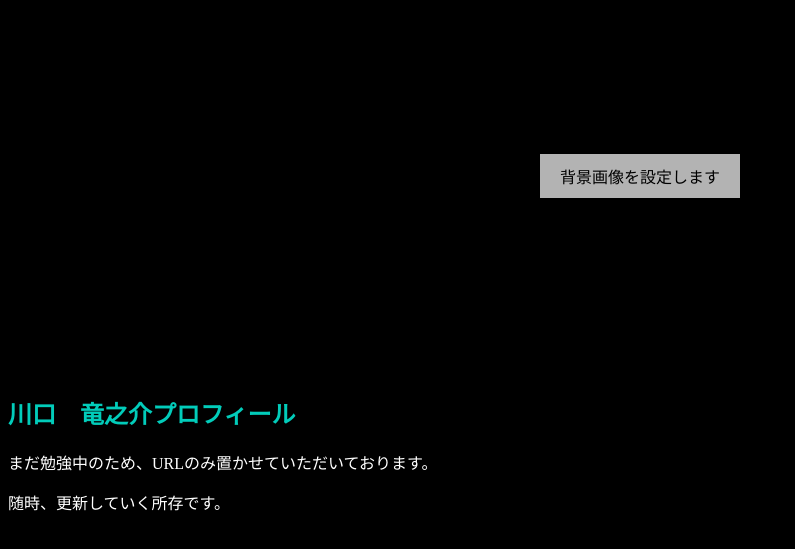
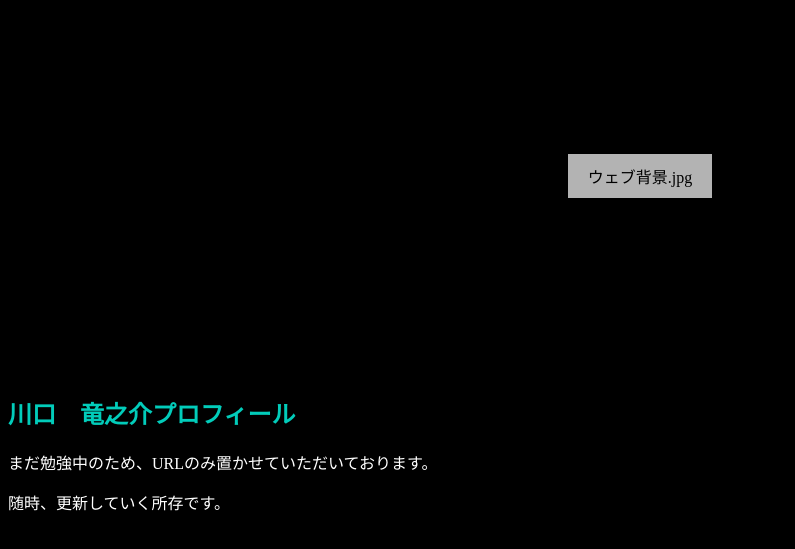
Before and after one commit to kawaguchi-ryunosuke/portfolio.yagi-ne, a plain HTML site: page index.html in a window 1280 px wide. Shown: the part 79-628 px from the top of the page, without its empty margins (0-795 px from the left). Drawn offline with Linux system fonts and the light colour scheme.

Commit message:
Update index.html

```diff
--- a/index.html
+++ b/index.html
@@ -8,7 +8,7 @@
   </head>
   <div class="bg_test">
     <div class="bg_test-text">
-        背景画像を設定します
+        ウェブ背景.jpg
     </div>
  </div>
 　<body>
```
